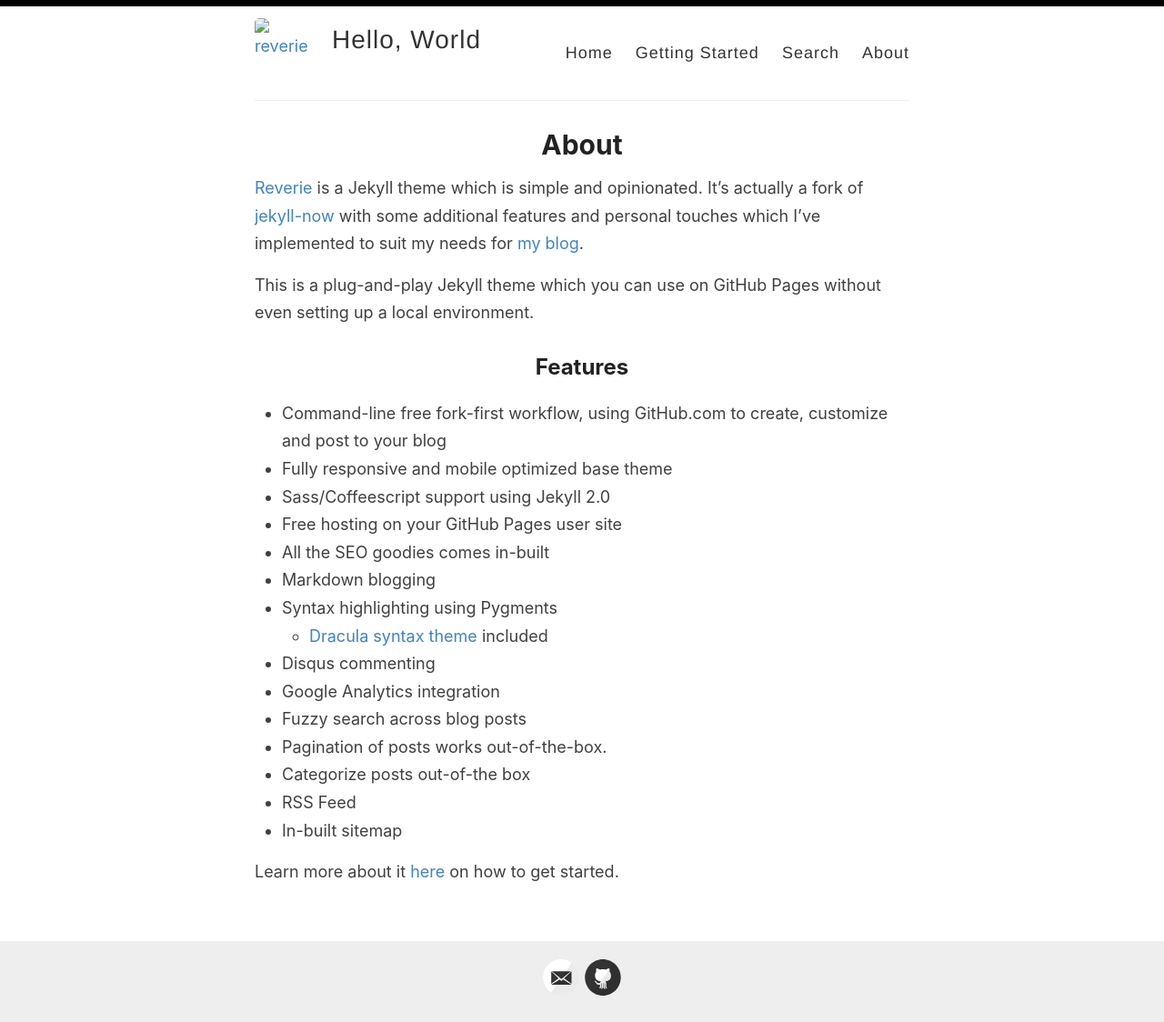
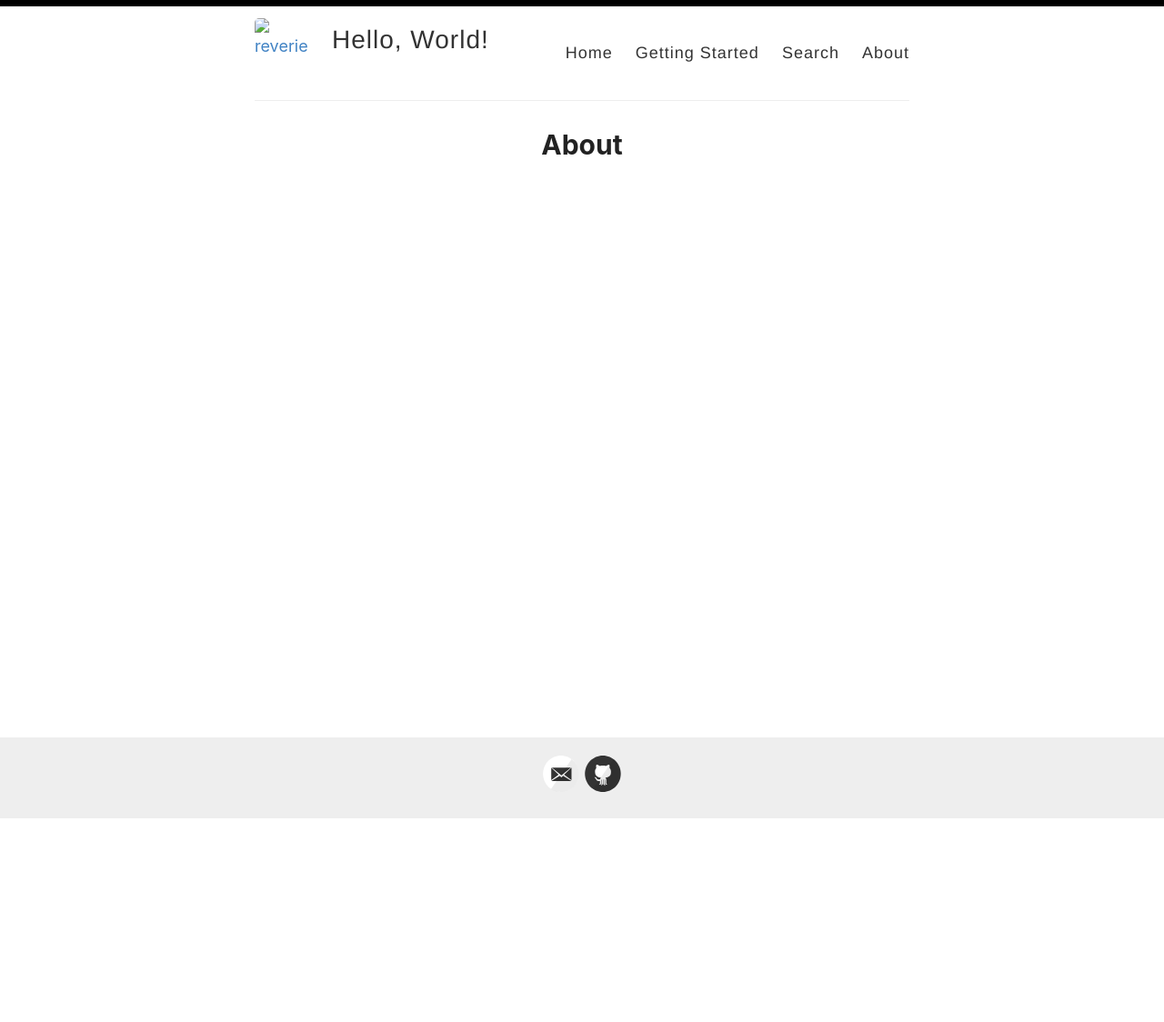
Before and after one commit to amitmerchant1990/reverie, a Jekyll site: the page built from _pages/about.md, in a window 1280 px wide. Shown: the whole page at 91% size. Built offline with Jekyll 4.4.1, drawn with Linux system fonts in a browser that asks for light colours; after the commit the page ends 901 px from its top, so only the background shows below that.

Commit message:
removed text in about, removed getting started page

```diff
--- a/_config.yml
+++ b/_config.yml
@@ -3,7 +3,7 @@
 #
 
 # Name of your site (displayed in the header)
-name: Hello, World
+name: Hello, World!
 
 # Name of the author
 author: Nicole Ramirez
--- a/_pages/about.md
+++ b/_pages/about.md
@@ -3,27 +3,3 @@
 title: About
 permalink: /about/
 ---
-
-[Reverie](https://github.com/amitmerchant1990/reverie) is a Jekyll theme which is simple and opinionated. It's actually a fork of [jekyll-now](https://github.com/barryclark/jekyll-now) with some additional features and personal touches which I've implemented to suit my needs for [my blog](https://www.amitmerchant.com).
-
-This is a plug-and-play Jekyll theme which you can use on GitHub Pages without even setting up a local environment.
-
-## Features
-
-- Command-line free fork-first workflow, using GitHub.com to create, customize and post to your blog
-- Fully responsive and mobile optimized base theme
-- Sass/Coffeescript support using Jekyll 2.0
-- Free hosting on your GitHub Pages user site
-- All the SEO goodies comes in-built
-- Markdown blogging
-- Syntax highlighting using Pygments
-    - [Dracula syntax theme](https://draculatheme.com/) included
-- Disqus commenting
-- Google Analytics integration
-- Fuzzy search across blog posts
-- Pagination of posts works out-of-the-box.
-- Categorize posts out-of-the box
-- RSS Feed
-- In-built sitemap
-
-Learn more about it [here](https://github.com/amitmerchant1990/reverie) on how to get started.
```
Also changed, not shown: _pages/getting-started.md (deleted, +0 -51 lines).
